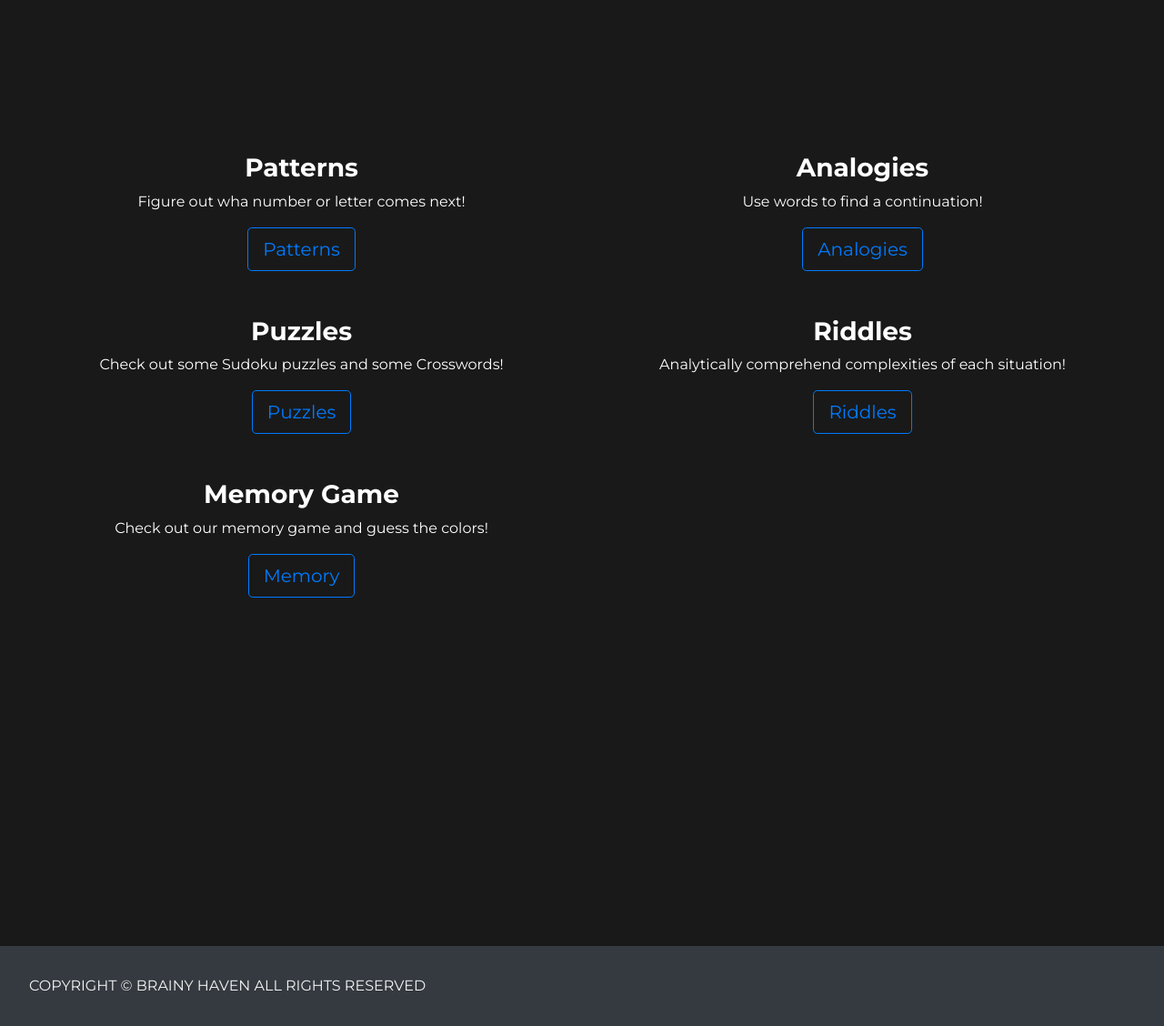
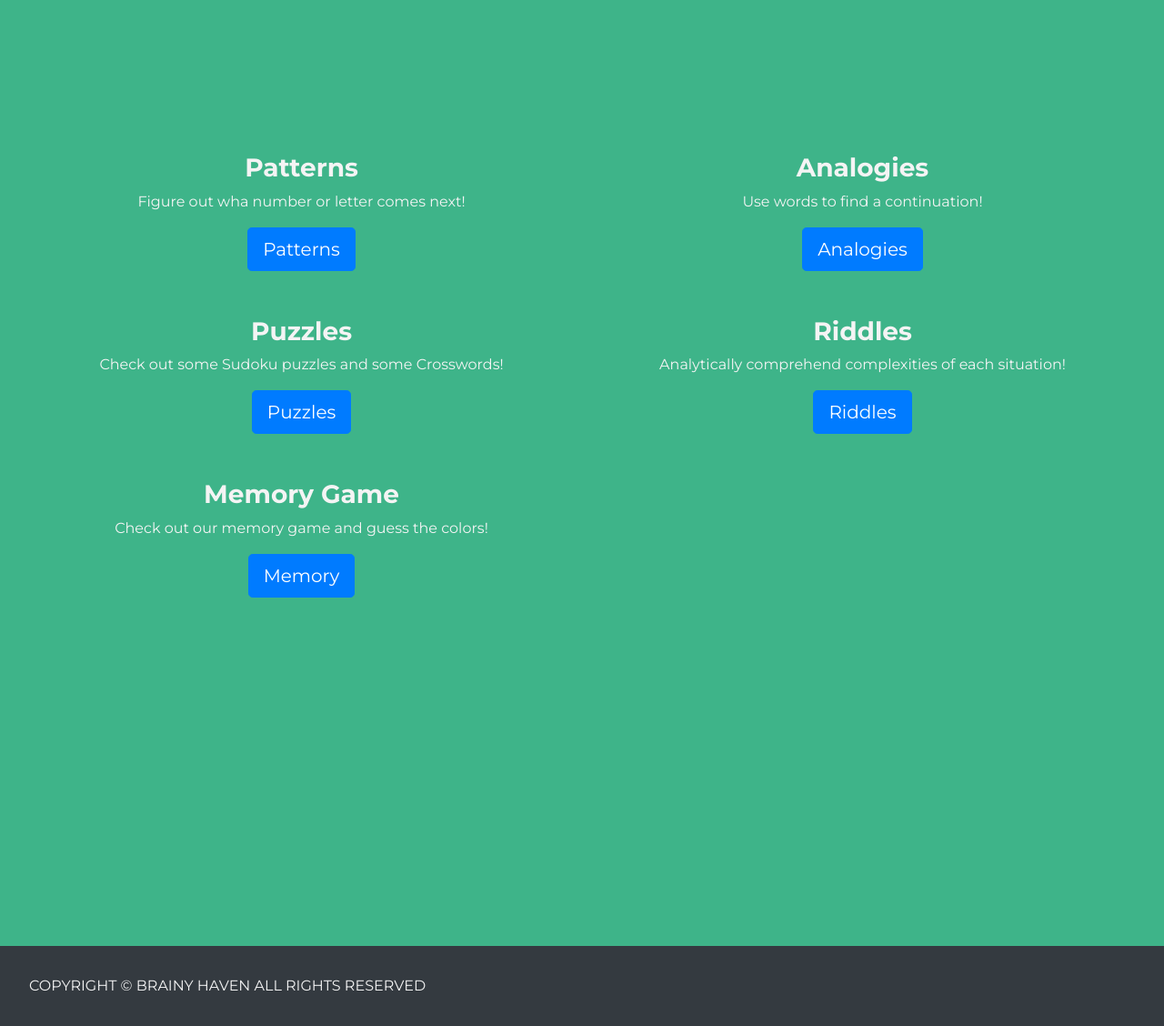
Before and after one commit to sidudaav/BrainyHaven, a Django app: page /program/ in a window 1280 px wide. Shown: the part 96-1224 px from the top of the page at 91% size. Run offline with Django 3.2, Linux system fonts and the light colour scheme; the visitor is signed in with stand-in values (Sample User, id 1); some libraries are stand-ins or nearby versions.

Commit message:
Added mint theme

```diff
--- a/home/static/home/styles/base.css
+++ b/home/static/home/styles/base.css
@@ -48,6 +48,11 @@ a.nav-link {
     background: #333;
 }
 
+.bg-mint {
+    color: #f4f4f4;
+    background-color:  #3eb489;
+}
+
 footer p {
     margin: 0rem;
 }
@@ -57,9 +62,9 @@ footer p {
 }
 
 i {
-    color: lightblue
+    color: white
 }
 
 .bg-light i {
-    color: darkblue
+    color: black
 }
--- a/home/templates/home/about.html
+++ b/home/templates/home/about.html
@@ -6,7 +6,7 @@
 {% endblock %}
 
 {% block content %}
-<header>
+<header class="bg-mint">
     <div class="my-header-container content center">
         <div class="grid-2">
             <div>
@@ -90,7 +90,7 @@
     </div>
 </section>
 
-<section class="contact">
+<section class="contact bg-mint">
     <div class="my-container">
         <div class="grid-2">
             <div class="center">
--- a/home/templates/home/home.html
+++ b/home/templates/home/home.html
@@ -21,7 +21,7 @@
         </div>
     </div>
 </header>
-<section class="services">
+<section class="services bg-mint">
     <div class="my-container grid-3">
         <div class="center">
             <i class="fa fa-microchip fa-3x"></i>
@@ -68,7 +68,7 @@
         </div>
     </div>
 </section>
-<section class="contact">
+<section class="contact bg-mint">
     <div class="my-container">
         <div class="grid-2">
             <div class="center">
--- a/home/templates/home/program.html
+++ b/home/templates/home/program.html
@@ -10,7 +10,7 @@
 {% endblock %}
 
 {% block content %}
-<header>
+<header class="bg-mint">
     <div class="my-header-container content center">
         <div class="grid-2">
             <div>
@@ -19,7 +19,7 @@
                     Figure out wha number or letter comes next!
                 </p>
                 <a href="{% url 'home:patterns' %}">
-                    <button class="btn btn-outline-primary btn-lg">
+                    <button class="btn btn-primary btn-lg">
                         Patterns
                     </button>
                 </a>
@@ -30,7 +30,7 @@
                     Use words to find a continuation!
                 </p>
                 <a href="{% url 'home:analogies' %}">
-                    <button class="btn btn-outline-primary btn-lg">
+                    <button class="btn btn-primary btn-lg">
                         Analogies
                     </button>
                 </a>
@@ -41,7 +41,7 @@
                     Check out some Sudoku puzzles and some Crosswords!
                 </p>
                 <a href="{% url 'home:puzzles' %}">
-                    <button class="btn btn-outline-primary btn-lg">
+                    <button class="btn btn-primary btn-lg">
                         Puzzles
                     </button>
                 </a>
@@ -52,7 +52,7 @@
                     Analytically comprehend complexities of each situation!
                 </p>
                 <a href="{% url 'home:riddles' %}">
-                    <button class="btn btn-outline-primary btn-lg">
+                    <button class="btn btn-primary btn-lg">
                         Riddles
                     </button>
                 </a>
@@ -63,7 +63,7 @@
                     Check out our memory game and guess the colors!
                 </p>
                 <a href="{% url 'home:memory' %}">
-                    <button class="btn btn-outline-primary btn-lg">
+                    <button class="btn btn-primary btn-lg">
                         Memory
                     </button>
                 </a>
--- a/home/templates/home/science.html
+++ b/home/templates/home/science.html
@@ -6,7 +6,7 @@
 {% endblock %}
 
 {% block content %}
-<section class="brain">
+<section class="brain bg-mint">
     <div class="my-container">
         <div class="grid-2">
             <div class="center">
@@ -92,7 +92,7 @@
         </div>
     </div>
 </section>
-<section class="dementia">
+<section class="dementia bg-mint">
     <div class="my-container">
         <div class="grid-2">
             <div class="center">
```
Also changed, not shown: home/static/home/styles/about.css (+0 -7 lines).
